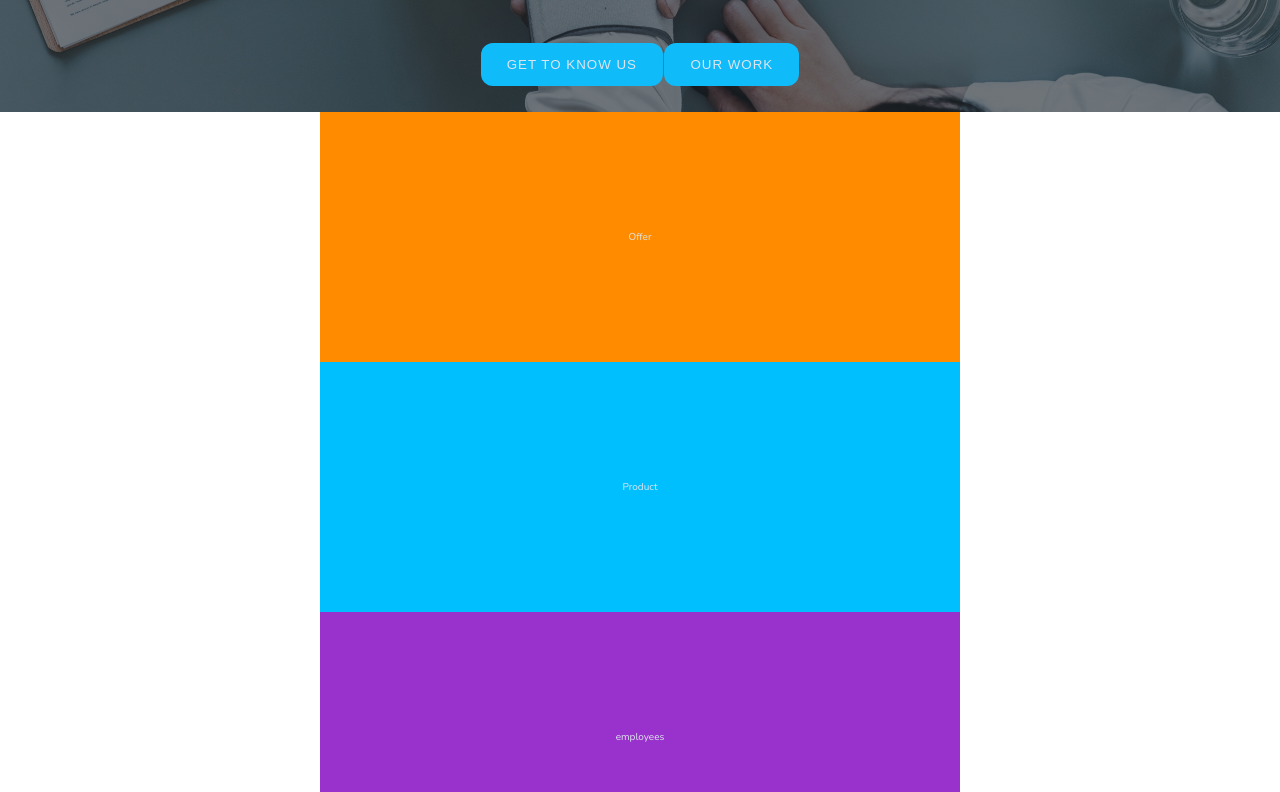
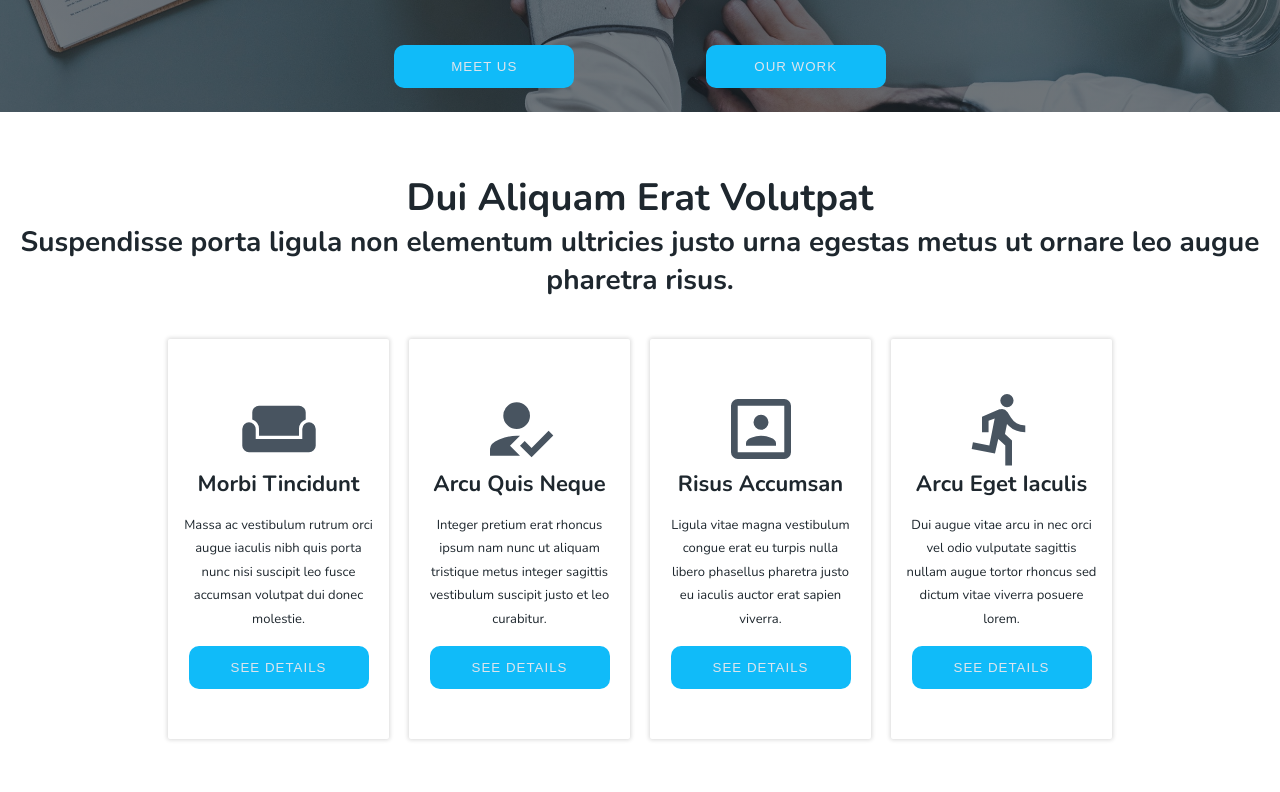
Before and after one commit to LexAeterna12321/company-website, a website: page index.html in a window 1280 px wide. Shown: the part 608-1400 px from the top of the page. Drawn offline with nearby package versions, Linux system fonts and the light colour scheme.

Commit message:
offer section added

```diff
--- a/index.html
+++ b/index.html
@@ -8,7 +8,7 @@
     <link rel="stylesheet" href="css/main.css" />
   </head>
   <body class="container">
-    <header class="header">
+    <header class="header mb-large">
       <nav class="nav">
         <p class="nav__phone">
           <svg class="nav__phone-icon">
@@ -34,13 +34,66 @@
         Habitasse Platea Dictumst Aliquam Venenatis Leo Et Orci Ut Pretium Odio
         Eu Nisi Nulla At.
       </h3>
-      <div class="header__btns">
-        <button class="header__btn btn">Get to know us</button>
-        <button class="header__btn btn">Our work</button>
-      </div>
+
+      <button class="header__btn btn">Meet us</button>
+      <button class="header__btn btn">Our work</button>
     </header>
 
-    <section class="offer">Offer</section>
+    <section class="offer mb-large">
+      <h2 class="h2 offer__h2">Dui Aliquam Erat Volutpat</h2>
+      <h3 class="h3 offer__h3">
+        Suspendisse porta ligula non elementum ultricies justo urna egestas
+        metus ut ornare leo augue pharetra risus.
+      </h3>
+      <div class="offer__cards">
+        <div class="offer-card">
+          <svg class="offer-card__icon">
+            <use xlink:href="img/sprite.svg#icon-weekend"></use>
+          </svg>
+          <h4 class="h4 offer-card__h4">Morbi Tincidunt</h4>
+          <div class="offer-card__p">
+            Massa ac vestibulum rutrum orci augue iaculis nibh quis porta nunc
+            nisi suscipit leo fusce accumsan volutpat dui donec molestie.
+          </div>
+          <button class="btn offer-card__btn">See details</button>
+        </div>
+        <div class="offer-card">
+          <svg class="offer-card__icon">
+            <use xlink:href="img/sprite.svg#icon-how_to_reg"></use>
+          </svg>
+          <h4 class="h4 offer-card__h4">Arcu Quis Neque</h4>
+          <div class="offer-card__p">
+            Integer pretium erat rhoncus ipsum nam nunc ut aliquam tristique
+            metus integer sagittis vestibulum suscipit justo et leo curabitur.
+          </div>
+          <button class="btn offer-card__btn">See details</button>
+        </div>
+        <div class="offer-card">
+          <svg class="offer-card__icon">
+            <use xlink:href="img/sprite.svg#icon-portrait"></use>
+          </svg>
+          <h4 class="h4 offer-card__h4">Risus Accumsan</h4>
+          <div class="offer-card__p">
+            Ligula vitae magna vestibulum congue erat eu turpis nulla libero
+            phasellus pharetra justo eu iaculis auctor erat sapien viverra.
+          </div>
+          <button class="btn offer-card__btn">See details</button>
+        </div>
+        <div class="offer-card">
+          <svg class="offer-card__icon">
+            <use xlink:href="img/sprite.svg#icon-directions_run"></use>
+          </svg>
+          <h4 class="h4 offer-card__h4">
+            Arcu Eget Iaculis
+          </h4>
+          <div class="offer-card__p">
+            Dui augue vitae arcu in nec orci vel odio vulputate sagittis nullam
+            augue tortor rhoncus sed dictum vitae viverra posuere lorem.
+          </div>
+          <button class="btn offer-card__btn">See details</button>
+        </div>
+      </div>
+    </section>
 
     <section class="product">Product</section>
 
--- a/sass/_typography.scss
+++ b/sass/_typography.scss
@@ -1,5 +1,5 @@
 .h1 {
-    font-size: 5rem;
+    font-size: 6.8rem;
 }
 
 .h2 {
@@ -9,3 +9,7 @@
 .h3 {
     font-size: 2.8rem;
 }
+
+.h4 {
+    font-size: 2.2rem;
+}
--- a/sass/_utilities.scss
+++ b/sass/_utilities.scss
@@ -0,0 +1,3 @@
+.mb-large {
+    margin-bottom: 6rem !important;
+}
--- a/sass/_variables.scss
+++ b/sass/_variables.scss
@@ -11,11 +11,13 @@
     --color-secondary-dark: hsl(196, 95%, 32%);
 
     --overlay-dark: linear-gradient(rgba(30, 39, 46, 0.642), rgba(30, 39, 46, 0.642));
+
+    --trs-main-time: .2s;
+
+    --box-shadow-1: 0 0 .4rem .1rem rgba(0, 0, 0, .15);
 }
 
 // BREAKPOINTS
-
-
 $bp-large: 87.5em;
 $bp-medium: 50em;
 $bp-small: 37.5em;
--- a/sass/components/_button.scss
+++ b/sass/components/_button.scss
@@ -1,18 +1,24 @@
 .btn {
     display: block;
     text-transform: uppercase;
+    min-width: 18rem;
     padding: 1.3rem 2.5rem;
     color: var(--color-primary-light-2);
     background-color: var(--color-secondary);
     border: 1px solid transparent;
-    border-radius: 1.2rem;
+    border-radius: 1rem;
     transition: all .2s;
     letter-spacing: 1px;
+    cursor: pointer;
+    transition: background-color var(--trs-main-time);
 
     &:hover {
         background-color: transparent;
         border: 1px solid currentColor;
     }
 
-    &--greyed {}
+    &:focus {
+        outline: none;
+        background-color: var(--color-secondary-light);
+    }
 }
--- a/sass/components/_header.scss
+++ b/sass/components/_header.scss
@@ -6,29 +6,45 @@
     background-position: center;
     min-height: 90vh;
     display: grid;
-    grid-template-columns: repeat(8, 1fr);
+    grid-template-columns: repeat(9, 1fr);
     align-items: center;
     justify-items: center;
     text-align: center;
 
     &__h1 {
-        grid-column: 2/span 6;
+        grid-column: 3/span 5;
     }
 
     &__h2 {
-        grid-column: 2/span 6;
+        grid-column: 3/span 5;
     }
 
     &__h3 {
-
-        grid-column: 2/span 6;
+        grid-column: 3/span 5;
     }
 
-    &__btns {
-        grid-column: 4/span 2;
-        display: flex;
-        justify-self: stretch;
-        justify-content: space-around;
+    &__btn {
+        justify-self: center;
+
+        &:nth-of-type(1) {
+            grid-column: 4 /span 1;
+        }
+
+        &:nth-of-type(2) {
+            grid-column: 6 /span 1;
+        }
+
+
+
+        @media only screen and (max-width:$bp-medium) {
+            &:nth-of-type(1) {
+                grid-column: 5 /span 1;
+            }
+
+            &:nth-of-type(2) {
+                grid-column: 5 /span 1;
+            }
+        }
     }
 
     @media only screen and (max-width:$bp-medium) {
--- a/sass/components/_nav.scss
+++ b/sass/components/_nav.scss
@@ -1,4 +1,5 @@
 .nav {
+    align-self: start;
     justify-self: stretch;
     grid-column: 1 /-1;
     display: grid;
@@ -16,7 +17,17 @@
         justify-content: center;
     }
 
+    @media only screen and (max-width:$bp-small) {
+        grid-template-areas:
+            "logo logo logo "
+            "phone phone btn "
+            " nav-list nav-list nav-list ";
+        justify-content: center;
+        grid-row-gap: 3.5rem;
+    }
+
     &__phone {
+
         grid-area: phone;
         display: flex;
         align-items: center;
@@ -35,6 +46,7 @@
     }
 
     &__logo {
+        text-align: center;
         grid-area: logo;
         font-size: 4rem;
     }
@@ -60,6 +72,7 @@
         line-height: 1;
         transition: color .1s;
         border: 1px solid currentColor;
+        transition: color var(--trs-main-time);
 
         &:hover {
             color: var(--color-secondary)
--- a/sass/components/_offer.scss
+++ b/sass/components/_offer.scss
@@ -1,8 +1,45 @@
 .offer {
-    grid-column: center-start / center-end;
-    background-color: darkorange;
+    grid-column: full-start / full-end;
+    text-align: center;
+    color: var(--color-primary-dark);
+    display: grid;
+    grid-template-columns: repeat(10, 1fr);
+
+    &__h2 {
+        grid-column: 1/-1;
+    }
+
+    &__h3 {
+        grid-column: 1/-1;
+    }
+
+    &__cards {
+        grid-column: 2 / 10;
+        display: grid;
+        grid-template-columns: repeat(auto-fit, minmax(20rem, 1fr));
+        grid-gap: 2rem;
+        margin: 4rem;
+    }
+}
+
+.offer-card {
+    box-shadow: var(--box-shadow-1);
+    border-radius: 2px;
     display: flex;
-    justify-content: center;
+    flex-direction: column;
     align-items: center;
-    height: 25rem;
+    padding: 5rem 0;
+    justify-content: space-between;
+
+    &__icon {
+        width: 8rem;
+        height: 8rem;
+        fill: var(--color-primary);
+    }
+
+    &__p {
+        font-size: 1.3rem;
+        line-height: 1.8;
+        padding: 1.5rem;
+    }
 }
```
Also changed, not shown: css/main.css, 1 other file.
